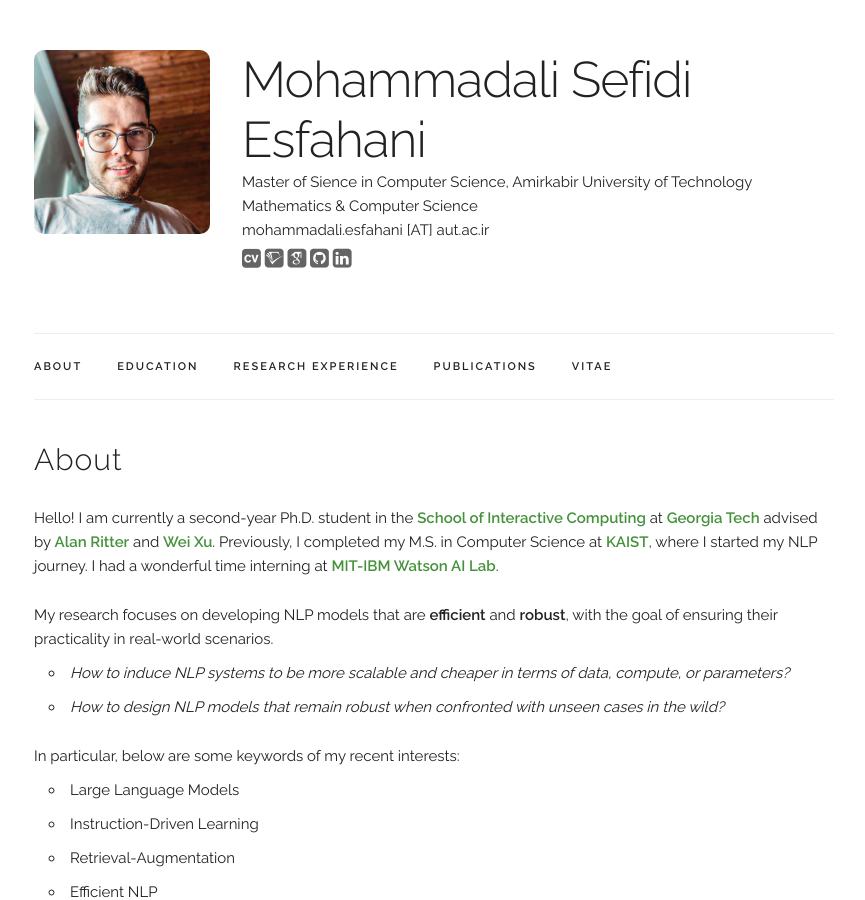
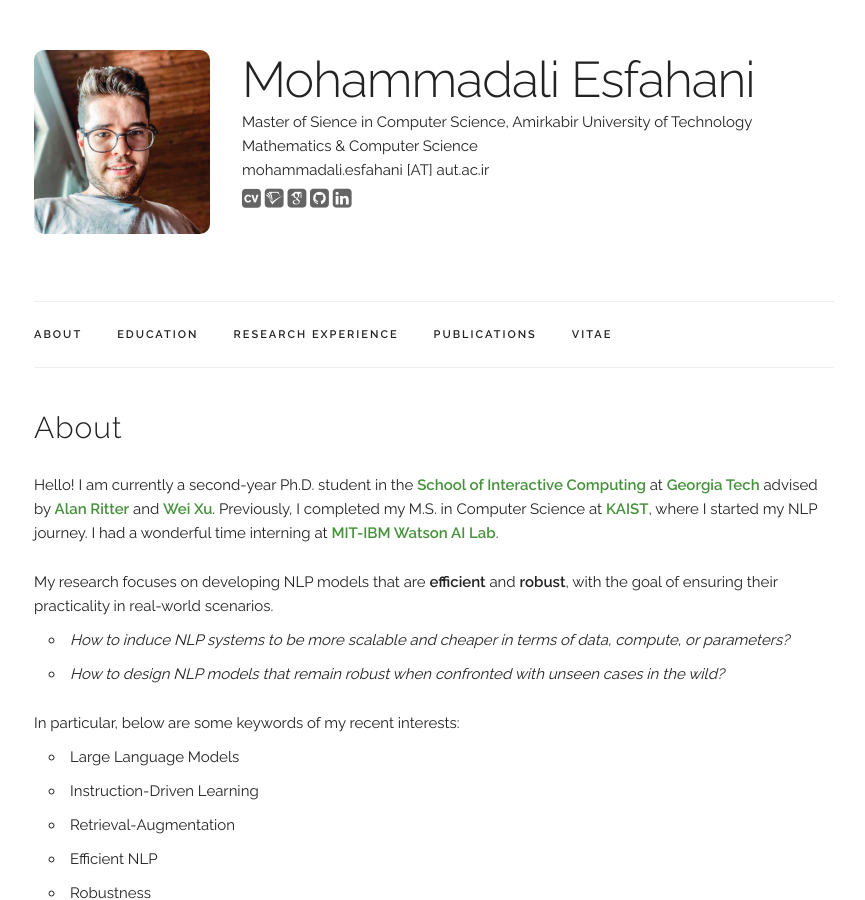
Before and after one commit to mojtabaSefidi/mojtabaSefidi.github.io, a Jekyll site: the page built from index.html, in a window 1280 px wide and 900 px high. Shown: the whole window, without its empty margins (206-1071 px from the left). Built offline with Jekyll 4.4.1, drawn with Linux system fonts in a browser that asks for light colours; some web fonts are replaced; some of the changed text lies outside the part shown.

Commit message:
Update main_info.yaml

```diff
--- a/_data/main_info.yaml
+++ b/_data/main_info.yaml
@@ -1,4 +1,4 @@
-name: "Mohammadali Sefidi Esfahani"
+name: "Mohammadali Esfahani"
 title: "Master of Sience in Computer Science, Amirkabir University of Technology"
 dept: "Mathematics & Computer Science"
 # office: "Coda 1147M"
```
